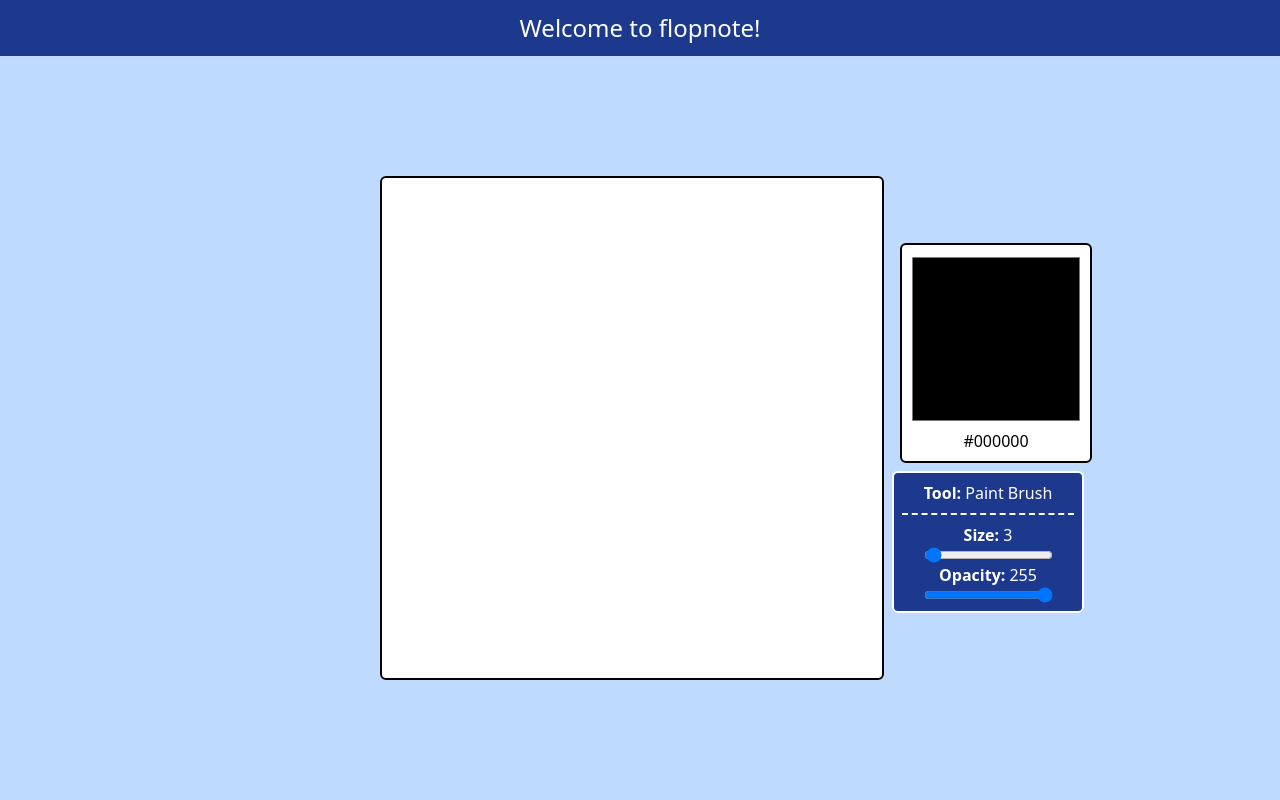
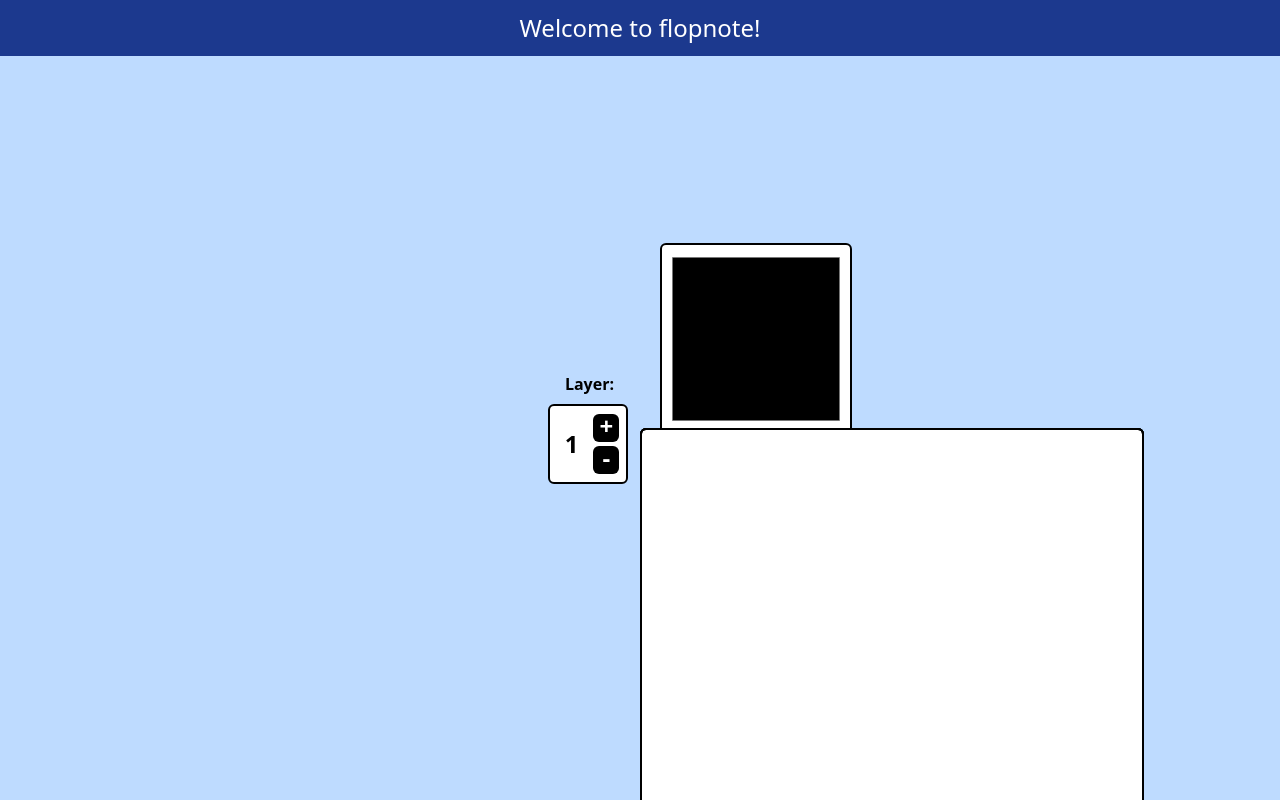
Before and after one commit to oixel/flopnote, a SvelteKit app: page / in a window 1280 px wide. Built offline with nearby package versions, Linux system fonts and the light colour scheme.

Commit message:
feat: start layer system

```diff
--- a/src/lib/components/Canvas.svelte
+++ b/src/lib/components/Layer.svelte
@@ -7,10 +7,16 @@
     width,
     height,
     toolHandler,
+    zIndex,
+    selected,
+    isBackground = false,
   }: {
     width: number;
     height: number;
     toolHandler: ToolHandler;
+    zIndex: number;
+    selected: boolean;
+    isBackground?: boolean;
   } = $props();
 
   let canvas: HTMLCanvasElement = $state() as HTMLCanvasElement;
@@ -88,19 +94,21 @@
 />
 
 {#if tool}
-  <!-- Renders tool wherever mouse is hovering on canvas-->
-  <div
-    style={`
+  <!-- Renders tool wherever mouse is hovering on this layer-->
+  {#if selected}
+    <div
+      style={`
         left: ${hoverPos.x}px;
         top: ${hoverPos.y}px;
         ${tool.size ? `width: ${tool.size}px; height: ${tool.size}px;` : ""}
         background-color: ${tool.color ? toolHandler.color : ""};
         opacity: ${tool.opacity ? `${(tool.opacity * 100) / 255}%` : "100%"};
     `}
-    class="{isHovering
-      ? 'visible'
-      : 'hidden'} {tool.hoverStyle} fixed pointer-events-none"
-  ></div>
+      class="{isHovering
+        ? 'visible'
+        : 'hidden'} {tool.hoverStyle} fixed z-10000 pointer-events-none"
+    ></div>
+  {/if}
 
   <canvas
     {width}
@@ -115,8 +123,12 @@
       // Turn off tool hovering when mouse exits the canvas' bounds
       isHovering = false;
     }}
-    class="rounded-md border-2 {tool?.cursor}"
-    style="background-color: {toolHandler.backgroundColor};"
+    class="rounded-md border-2 {tool?.cursor} absolute z-{zIndex} {selected
+      ? ''
+      : 'pointer-events-none'}"
+    style={isBackground
+      ? `background-color: ${toolHandler.backgroundColor};`
+      : ""}
   >
   </canvas>
 {/if}
--- a/src/routes/+page.svelte
+++ b/src/routes/+page.svelte
@@ -1,5 +1,5 @@
 <script lang="ts">
-  import Canvas from "$lib/components/Canvas.svelte";
+  import Layer from "$lib/components/Layer.svelte";
   import { ToolHandler } from "$lib/classes/handlers/ToolHandler.svelte";
   import ToolSettings from "$lib/components/ToolSettings.svelte";
   import { CommandHandler } from "$lib/classes/handlers/CommandHandler";
@@ -19,6 +19,9 @@
 
   // Instantiate an InputHandler to allow for keyboard shortcuts
   const inputHandler = new InputHandler(commandHandler, toolHandler);
+
+  let selectedLayer = $state(1);
+  const maxLayerCount = 3;
 </script>
 
 <svelte:window
@@ -39,21 +42,76 @@
     <div class="flex justify-center items-center bg-blue-200 h-full grow">
       <!-- Tools to the left of the canvas -->
       <div
-        class="grow w-full flex flex-col h-full justify-center items-end gap-2"
-      ></div>
+        class="grow w-full mx-3 flex flex-col h-full justify-center items-end gap-2"
+      >
+        <h2 class="mr-3.5 font-bold">Layer:</h2>
+        <!-- Layer Controls -->
+        <div
+          class="w-20 h-20 pl-2 bg-white border-2 rounded-md flex items-center justify-evenly text-2xl font-bold"
+        >
+          {selectedLayer}
+
+          <div class="flex flex-col gap-1">
+            <button
+              onclick={() => {
+                if (selectedLayer < maxLayerCount) selectedLayer++;
+              }}
+              class="ml-2 cursor-pointer bg-black text-white h-4 flex items-center justify-center py-3 pb-4 px-1.5 rounded-md"
+              >+</button
+            >
+            <button
+              onclick={() => {
+                if (selectedLayer > 1) selectedLayer--;
+              }}
+              class="ml-2 cursor-pointer bg-black text-white h-4 flex items-center justify-center py-3 pb-4 px-1.5 rounded-md"
+              >-</button
+            >
+          </div>
+        </div>
+      </div>
 
       <!-- The canvas which the user draws on -->
-      <Canvas width={canvasWidth} height={canvasHeight} {toolHandler} />
+      <div class="relative min-w-[{canvasWidth}px] min-h-[{canvasHeight}px]">
+        <Layer
+          width={canvasWidth}
+          height={canvasHeight}
+          {toolHandler}
+          zIndex={0}
+          selected={false}
+          isBackground={true}
+        />
+        <Layer
+          width={canvasWidth}
+          height={canvasHeight}
+          {toolHandler}
+          zIndex={1}
+          selected={selectedLayer == 1}
+        />
+        <Layer
+          width={canvasWidth}
+          height={canvasHeight}
+          {toolHandler}
+          zIndex={2}
+          selected={selectedLayer == 2}
+        />
+        <Layer
+          width={canvasWidth}
+          height={canvasHeight}
+          {toolHandler}
+          zIndex={2}
+          selected={selectedLayer == 3}
+        />
+      </div>
 
       <!-- Tools to the right side of the canvas -->
       <div
-        class="grow w-full mx-auto md:mx-2 flex flex-col h-full justify-center items-start gap-2"
+        class="grow w-full mx-3 flex flex-col h-full justify-center items-start gap-2"
       >
         {#if tool.color || tool.name == "Eye Dropper"}
           <ColorPicker bind:color={toolHandler.color} />
           <RecentColors {toolHandler} />
         {/if}
-        <ToolSettings bind:tool={tool} />
+        <ToolSettings bind:tool />
       </div>
     </div>
   </div>
```
